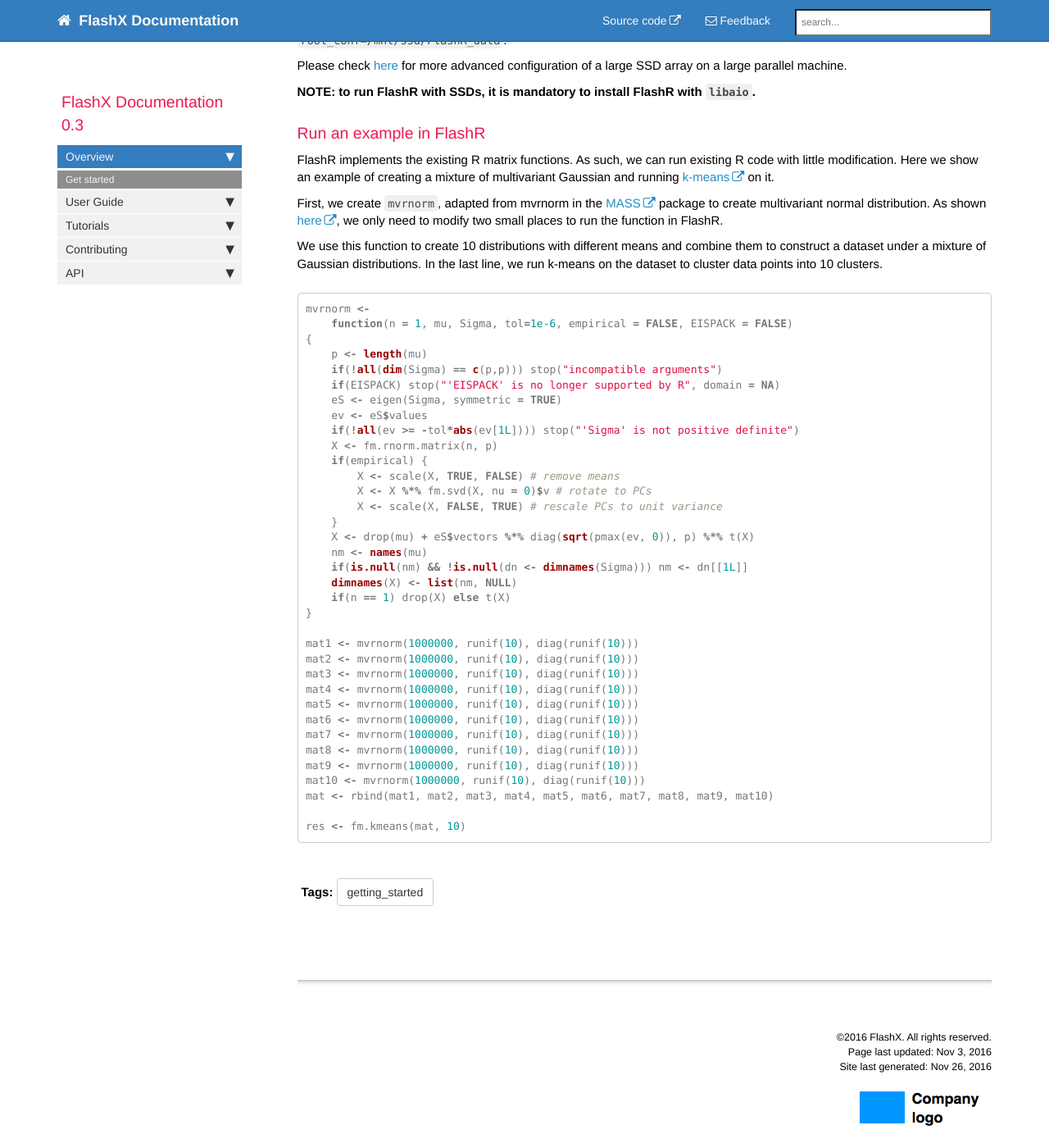
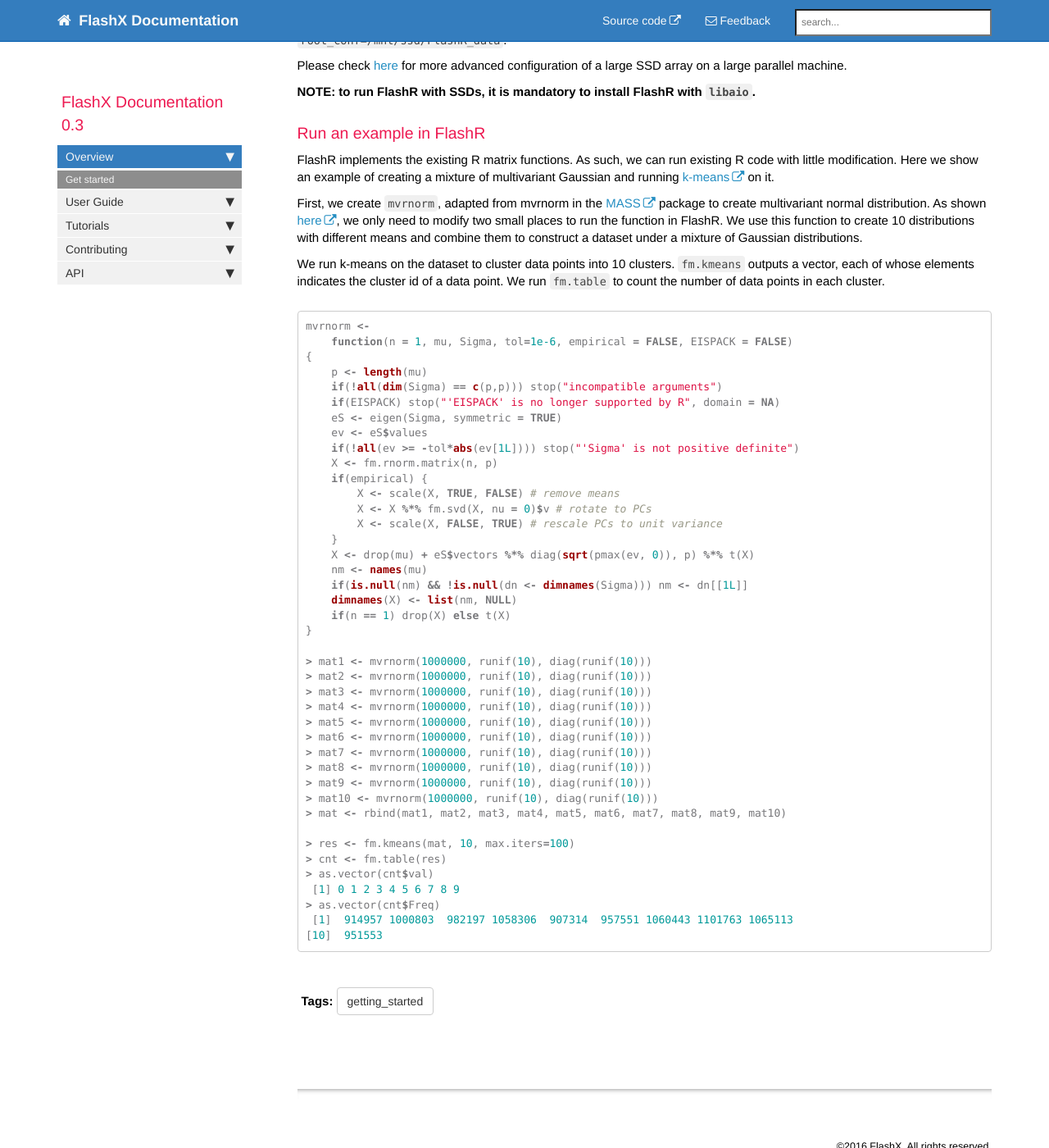
Before and after one commit to flashxio/FlashX-doc, a Jekyll site: the page built from pages/FlashX-Quick-Start-Guide.md, in a window 1280 px wide and 1400 px high, scrolled down 1883 px. Shown: the whole window at 82% size. Built offline with Jekyll 4.4.1, drawn with Linux system fonts in a browser that asks for light colours; nearby versions of some CDN libraries; comment, search, counter and statistics services are not loaded.

Commit message:
Update FlashX-Quick-Start-Guide.md

````diff
--- a/pages/FlashX-Quick-Start-Guide.md
+++ b/pages/FlashX-Quick-Start-Guide.md
@@ -116,10 +116,12 @@ First, we create `mvrnorm`, adapted from mvrnorm in the
 to create multivariant normal distribution. As shown
 [here](https://github.com/flashxio/FlashR-learn/commit/7143368ecfd8426cdb2197ffa1b2226fd435a024?diff=split),
 we only need to modify two small places to run the function in FlashR.
+We use this function to create 10 distributions with different means and combine
+them to construct a dataset under a mixture of Gaussian distributions.
 
-We use this function to create 10 distributions with different means and combine
-them to construct a dataset under a mixture of Gaussian distributions. In the last line,
-we run k-means on the dataset to cluster data points into 10 clusters.
+We run k-means on the dataset to cluster data points into 10 clusters. `fm.kmeans`
+outputs a vector, each of whose elements indicates the cluster id of a data point.
+We run `fm.table` to count the number of data points in each cluster.
 
 ```R
 mvrnorm <-
@@ -144,17 +146,23 @@ mvrnorm <-
     if(n == 1) drop(X) else t(X)
 }
 
-mat1 <- mvrnorm(1000000, runif(10), diag(runif(10)))
-mat2 <- mvrnorm(1000000, runif(10), diag(runif(10)))
-mat3 <- mvrnorm(1000000, runif(10), diag(runif(10)))
-mat4 <- mvrnorm(1000000, runif(10), diag(runif(10)))
-mat5 <- mvrnorm(1000000, runif(10), diag(runif(10)))
-mat6 <- mvrnorm(1000000, runif(10), diag(runif(10)))
-mat7 <- mvrnorm(1000000, runif(10), diag(runif(10)))
-mat8 <- mvrnorm(1000000, runif(10), diag(runif(10)))
-mat9 <- mvrnorm(1000000, runif(10), diag(runif(10)))
-mat10 <- mvrnorm(1000000, runif(10), diag(runif(10)))
-mat <- rbind(mat1, mat2, mat3, mat4, mat5, mat6, mat7, mat8, mat9, mat10)
+> mat1 <- mvrnorm(1000000, runif(10), diag(runif(10)))
+> mat2 <- mvrnorm(1000000, runif(10), diag(runif(10)))
+> mat3 <- mvrnorm(1000000, runif(10), diag(runif(10)))
+> mat4 <- mvrnorm(1000000, runif(10), diag(runif(10)))
+> mat5 <- mvrnorm(1000000, runif(10), diag(runif(10)))
+> mat6 <- mvrnorm(1000000, runif(10), diag(runif(10)))
+> mat7 <- mvrnorm(1000000, runif(10), diag(runif(10)))
+> mat8 <- mvrnorm(1000000, runif(10), diag(runif(10)))
+> mat9 <- mvrnorm(1000000, runif(10), diag(runif(10)))
+> mat10 <- mvrnorm(1000000, runif(10), diag(runif(10)))
+> mat <- rbind(mat1, mat2, mat3, mat4, mat5, mat6, mat7, mat8, mat9, mat10)
 
-res <- fm.kmeans(mat, 10)
+> res <- fm.kmeans(mat, 10, max.iters=100)
+> cnt <- fm.table(res)
+> as.vector(cnt$val)
+ [1] 0 1 2 3 4 5 6 7 8 9
+> as.vector(cnt$Freq)
+ [1]  914957 1000803  982197 1058306  907314  957551 1060443 1101763 1065113
+[10]  951553
 ```
````
